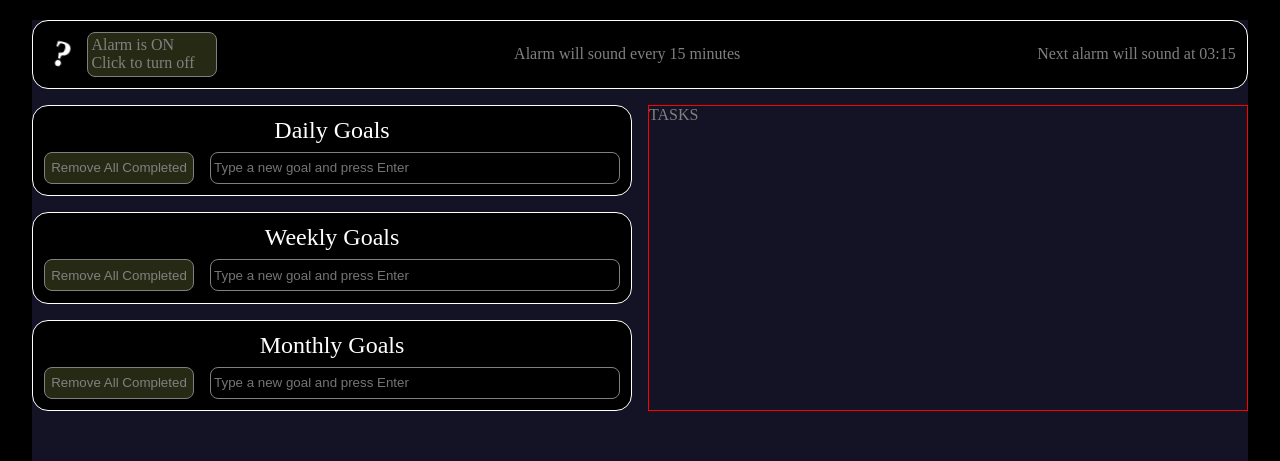
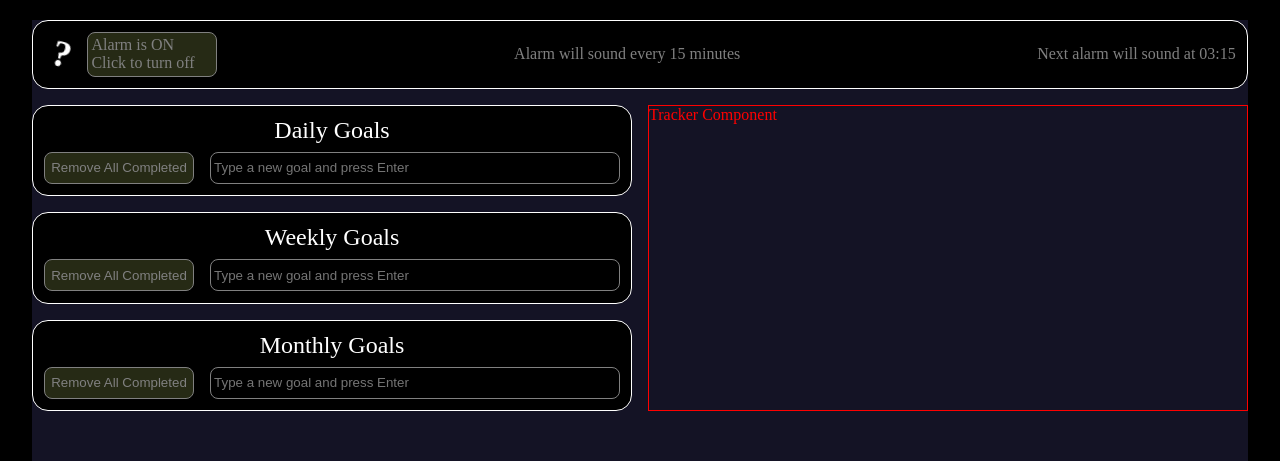
Before and after one commit to danifromecuador/plannywise_draft_4, a React (Vite) app: page / in a window 1280 px wide. Shown: the top 461 px of the page. Built offline with nearby package versions, Linux system fonts and the light colour scheme.

Commit message:
Create Tracker component | tracker | main/App.jsx & src/tracker/ |

```diff
--- a/main/App.jsx
+++ b/main/App.jsx
@@ -1,6 +1,7 @@
 import { Store } from '../src/store/store'
 import { Alarm } from '../src/alarm/Alarm'
 import { Todo } from '../src/todo/Todo'
+import { Tracker } from '../src/tracker/Tracker'
 import './App.css'
 
 export const App = () => {
@@ -13,7 +14,9 @@ export const App = () => {
           <Todo type="weekly" storeLocal={Store().weekly} />
           <Todo type="monthly" storeLocal={Store().monthly} />
         </div>
-        <div className='right'>TASKS</div>
+        <div className='right'>
+          <Tracker />
+        </div>
       </div>
     </div>
   )
--- /dev/null
+++ b/src/tracker/Tracker.css
@@ -0,0 +1,3 @@
+.Tracker {
+  color: red;
+}
--- /dev/null
+++ b/src/tracker/Tracker.jsx
@@ -0,0 +1,9 @@
+import './Tracker.css'
+
+export const Tracker = () => {
+  return (
+    <div className='Tracker'>
+      Tracker Component
+    </div>
+  )
+}
```
